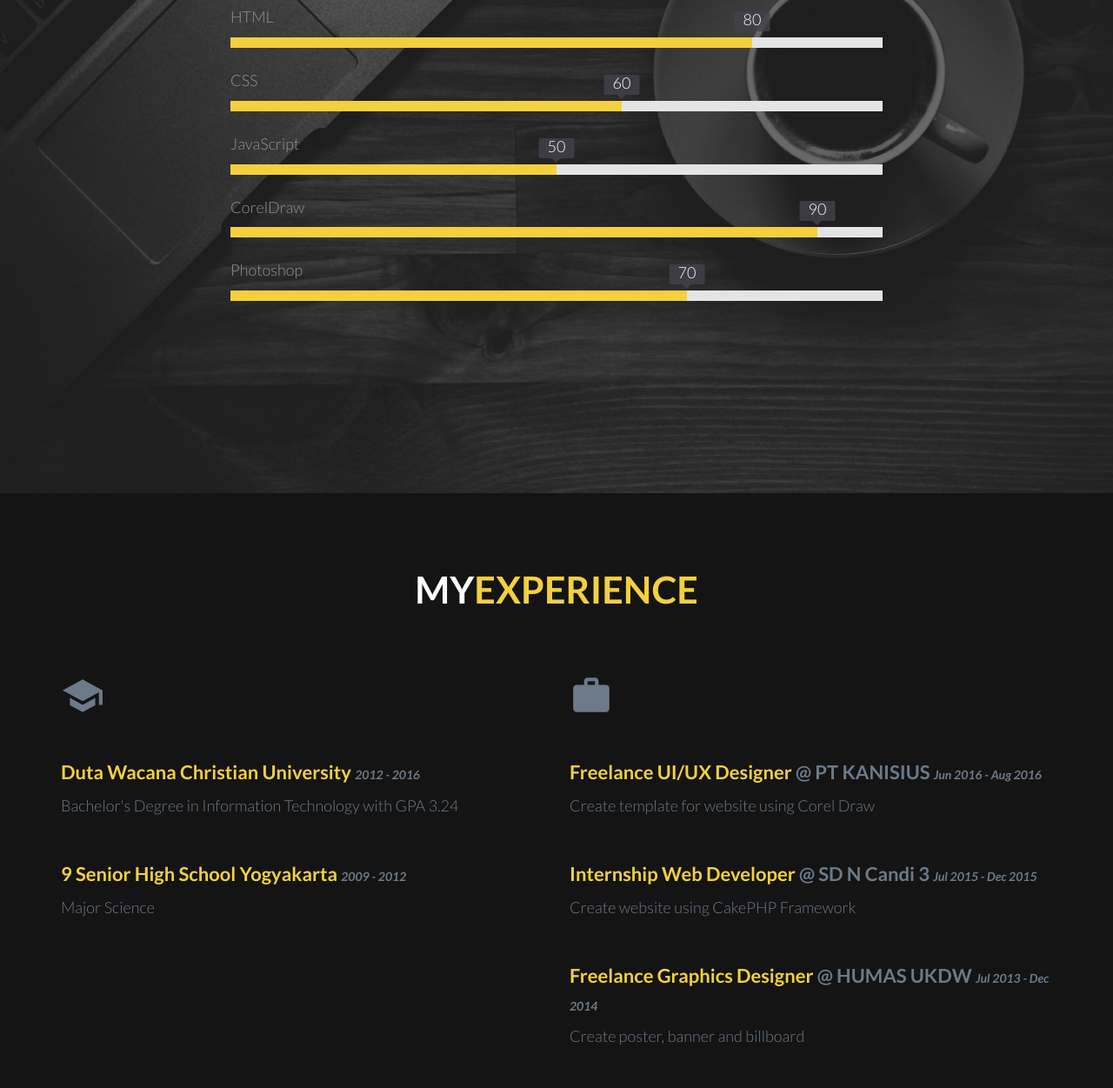
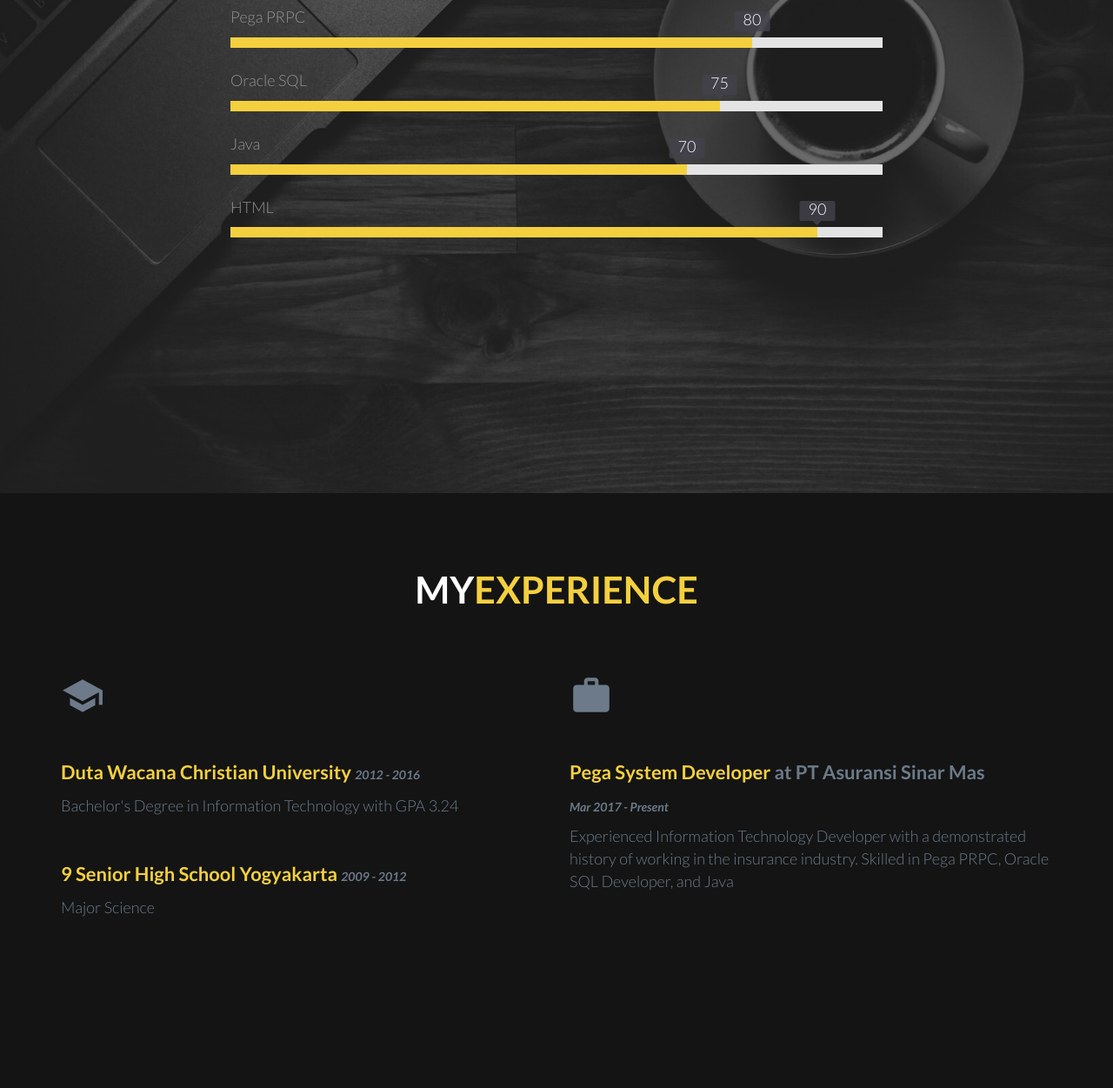
Before and after one commit to agopatria/agopatria.github.io, a plain HTML site: page index.html in a window 1280 px wide. Shown: the part 969-2220 px from the top of the page at 87% size. Drawn offline with nearby package versions, Linux system fonts and the light colour scheme.

Commit message:
Update index.html

```diff
--- a/index.html
+++ b/index.html
@@ -69,11 +69,11 @@
 						<div class="col-md-2"></div>
 						<div class="col-md-8">
 							<div class="bar_group" max='100'>
-								<div class='bar_group__bar thick' label='HTML' value='80' tooltip='true'></div>
-								<div class='bar_group__bar thick' label='CSS' value='60' tooltip='true'></div>
-								<div class='bar_group__bar thick' label='JavaScript' value='50' tooltip='true'></div>
-								<div class='bar_group__bar thick' label='CorelDraw' value='90' tooltip='true'></div>
-								<div class='bar_group__bar thick' label='Photoshop' value='70' tooltip='true'></div>
+								<div class='bar_group__bar thick' label='Pega PRPC' value='80' tooltip='true'></div>
+								<div class='bar_group__bar thick' label='Oracle SQL' value='75' tooltip='true'></div>
+								<div class='bar_group__bar thick' label='Java' value='70' tooltip='true'></div>
+								<div class='bar_group__bar thick' label='HTML' value='90' tooltip='true'></div>
+								<!--<div class='bar_group__bar thick' label='Photoshop' value='70' tooltip='true'></div>-->
 							</div>
 						</div>
 					</div>
@@ -97,12 +97,14 @@
 						</div>
 						<div class="col-md-6">
 							<i class="material-icons" style="font-size: 50px">work</i>
-							<p class="title-exp"><span class="highlight">Freelance UI/UX Designer</span> @ PT KANISIUS <strong class="tahun">Jun 2016 - Aug 2016</strong></p>
+							<!--<p class="title-exp"><span class="highlight">Freelance UI/UX Designer</span> @ PT KANISIUS <strong class="tahun">Jun 2016 - Aug 2016</strong></p>
 							<p>Create template for website using Corel Draw</p>
 							<p class="title-exp"><span class="highlight">Internship Web Developer</span> @ SD N Candi 3 <strong class="tahun">Jul 2015 - Dec 2015</strong></p>
 							<p>Create website using CakePHP Framework</p>
 							<p class="title-exp"><span class="highlight">Freelance Graphics Designer</span> @ HUMAS UKDW <strong class="tahun">Jul 2013 - Dec 2014</strong></p>
-							<p>Create poster, banner and billboard</p>
+							<p>Create poster, banner and billboard</p>-->
+							<p class="title-exp"><span class="highlight">Pega System Developer</span> at PT Asuransi Sinar Mas</p> <p><strong class="tahun">Mar 2017 - Present</strong></p>
+							<p>Experienced Information Technology Developer with a demonstrated history of working in the insurance industry. Skilled in Pega PRPC, Oracle SQL Developer, and Java</p>
 						</div>
 					</div>
 				</div>
@@ -116,8 +118,8 @@
 				<p class="title"><span class="highlight">CONTACT</span>ME</p>
 				<div class="col-xs-4 col-md-4">
 					<i class="material-icons" style="font-size:36px;">place</i>
-					<h4>Prawirotaman2MGIII/617</h4>
-					<h4>Yogyakarta,Indonesia</h4>
+					<!--<h4>Prawirotaman2MGIII/617</h4>-->
+					<h4>Jakarta,Indonesia</h4>
 				</div>
 				<div class="col-xs-4 col-md-4">
 					<i class="material-icons" style="font-size:36px;">email</i>
```
